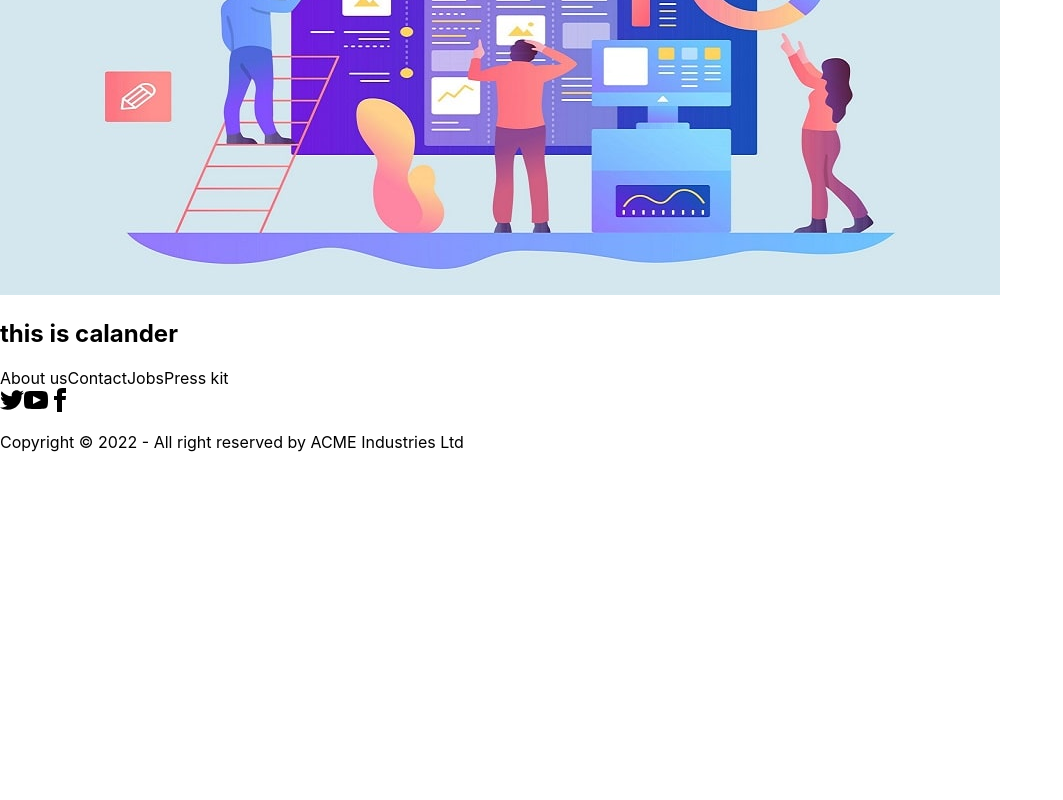
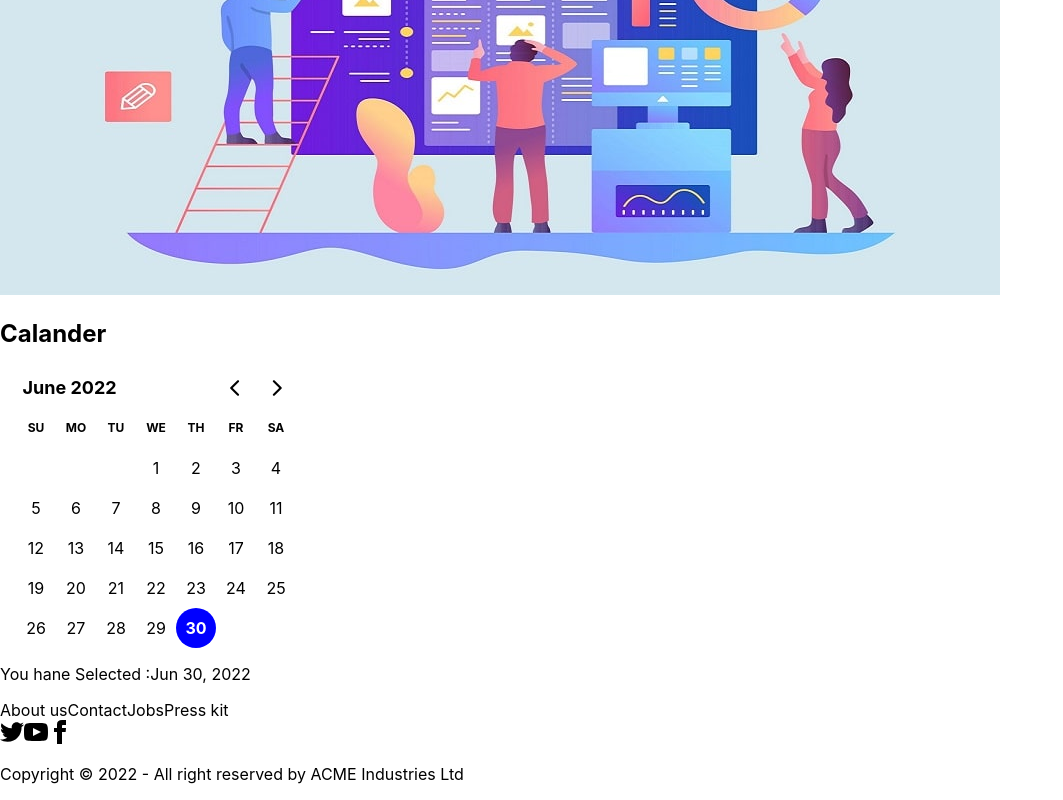
Before and after one commit to projit-1/tasks-management-client, a React (Create React App) app: page /calender in a window 1280 px wide. Shown: the part 1643-2443 px from the top of the page, without its empty margins (0-1063 px from the left). Before the commit the page ends 2111 px from the top, so only its background shows below. Built offline with nearby package versions, Linux system fonts and the light colour scheme.

Commit message:
calender is added

```diff
--- a/package.json
+++ b/package.json
@@ -7,8 +7,10 @@
     "@testing-library/react": "^13.3.0",
     "@testing-library/user-event": "^13.5.0",
     "daisyui": "^2.17.0",
+    "date-fns": "^2.28.0",
     "firebase": "^9.8.4",
     "react": "^18.2.0",
+    "react-day-picker": "^8.0.7",
     "react-dom": "^18.2.0",
     "react-router-dom": "^6.3.0",
     "react-scripts": "5.0.1",
--- a/public/index.html
+++ b/public/index.html
@@ -1,14 +1,12 @@
 <!DOCTYPE html>
 <html lang="en">
+
 <head>
   <meta charset="utf-8" />
   <link rel="icon" href="%PUBLIC_URL%/favicon.ico" />
   <meta name="viewport" content="width=device-width, initial-scale=1" />
   <meta name="theme-color" content="#000000" />
-    <meta
-      name="description"
-      content="Web site created using create-react-app"
-    />
+  <meta name="description" content="Web site created using create-react-app" />
   <link rel="apple-touch-icon" href="%PUBLIC_URL%/logo192.png" />
   <!--
       manifest.json provides metadata used when your web app is installed on a
@@ -24,8 +22,9 @@
       work correctly both with client-side routing and a non-root public URL.
       Learn how to configure a non-root public URL by running `npm run build`.
     -->
-    <title>React App</title>
+  <title>Task-Management</title>
 </head>
+
 <body>
   <noscript>You need to enable JavaScript to run this app.</noscript>
   <div id="root"></div>
@@ -40,4 +39,5 @@
       To create a production bundle, use `npm run build` or `yarn build`.
     -->
 </body>
+
 </html>
--- a/src/Pages/Shared/Home/Calender.js
+++ b/src/Pages/Shared/Home/Calender.js
@@ -1,9 +1,21 @@
-import React from 'react';
+import { format } from 'date-fns';
+import React, { useState } from 'react';
+import { DayPicker } from 'react-day-picker';
+import 'react-day-picker/dist/style.css';
+const Calander = () => {
+    const [date, setDate] = useState(new Date());
 
-const Calander = () => {
     return (
         <div>
-            <h2>this is calander</h2>
+            <h2 className='text-2xl text-center'>Calander</h2>
+            <div className='flex items-center justify-center'>
+                <DayPicker
+                    mode="single"
+                    selected={date}
+                    onSelect={setDate}
+                />
+                <p className='text-xl'>You hane Selected :{format(date, 'PP')}</p>
+            </div>
         </div>
     );
 };
--- a/src/Pages/Shared/Home/ToDo.js
+++ b/src/Pages/Shared/Home/ToDo.js
@@ -5,14 +5,14 @@ import Task from './Task';
 const ToDo = ({ task }) => {
     const [tasks, setTasks] = useState([])
     useEffect(() => {
-        fetch('tasks.json')
+        fetch('http://localhost:5000/task')
             .then(res => res.json())
             .then(data => setTasks(data))
     }, [])
     return (
         <div>
             <h2 className='text-center text-2xl text-primary'>To-DoTaqsks: {tasks.length}</h2>
-            <div className='grid lg:grid-cols-3 grid-cols-1 gap-5'>
+            <div className='grid lg:grid-cols-2 grid-cols-1 gap-5'>
                 {
                     tasks.map(task => <Task
                         key={task._id}
```
Also changed, not shown: 1 other file (tests, documents, lock files or other folders). Lines whose indentation alone changed are shown as unchanged.
